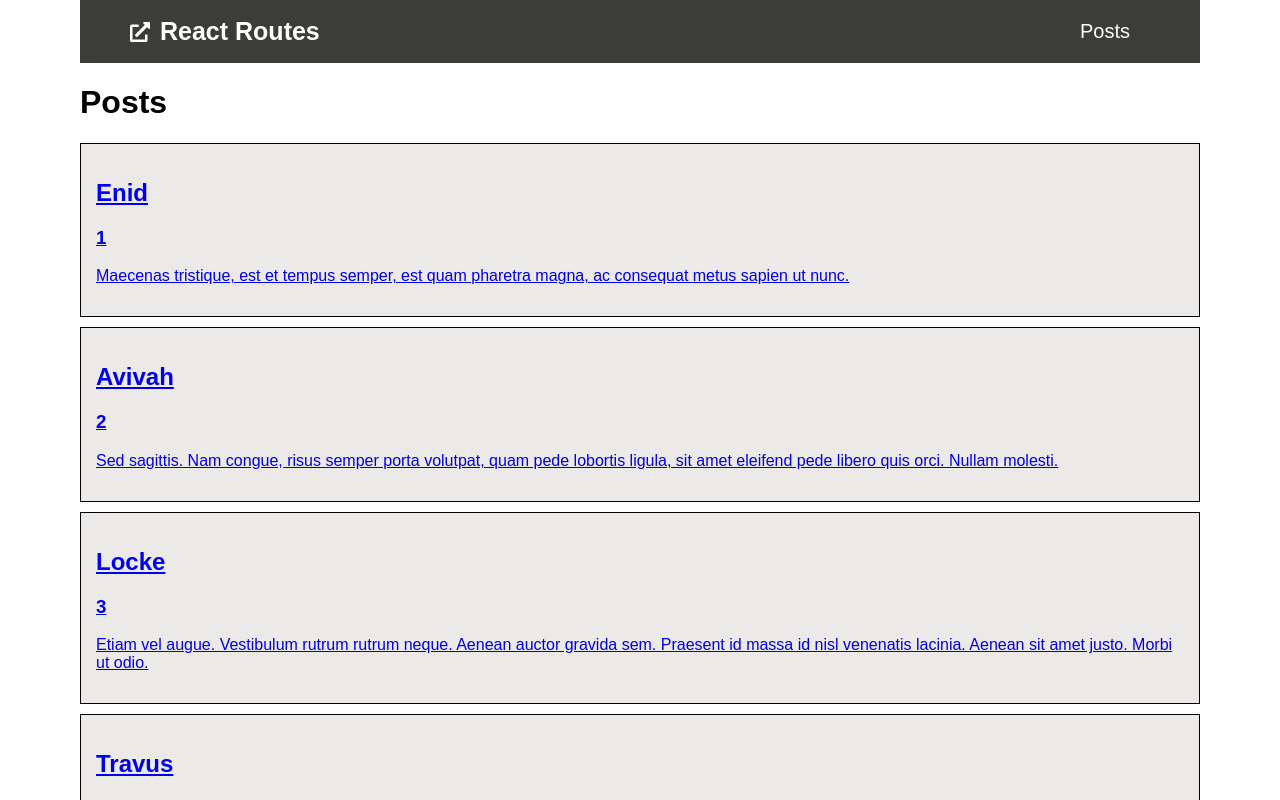
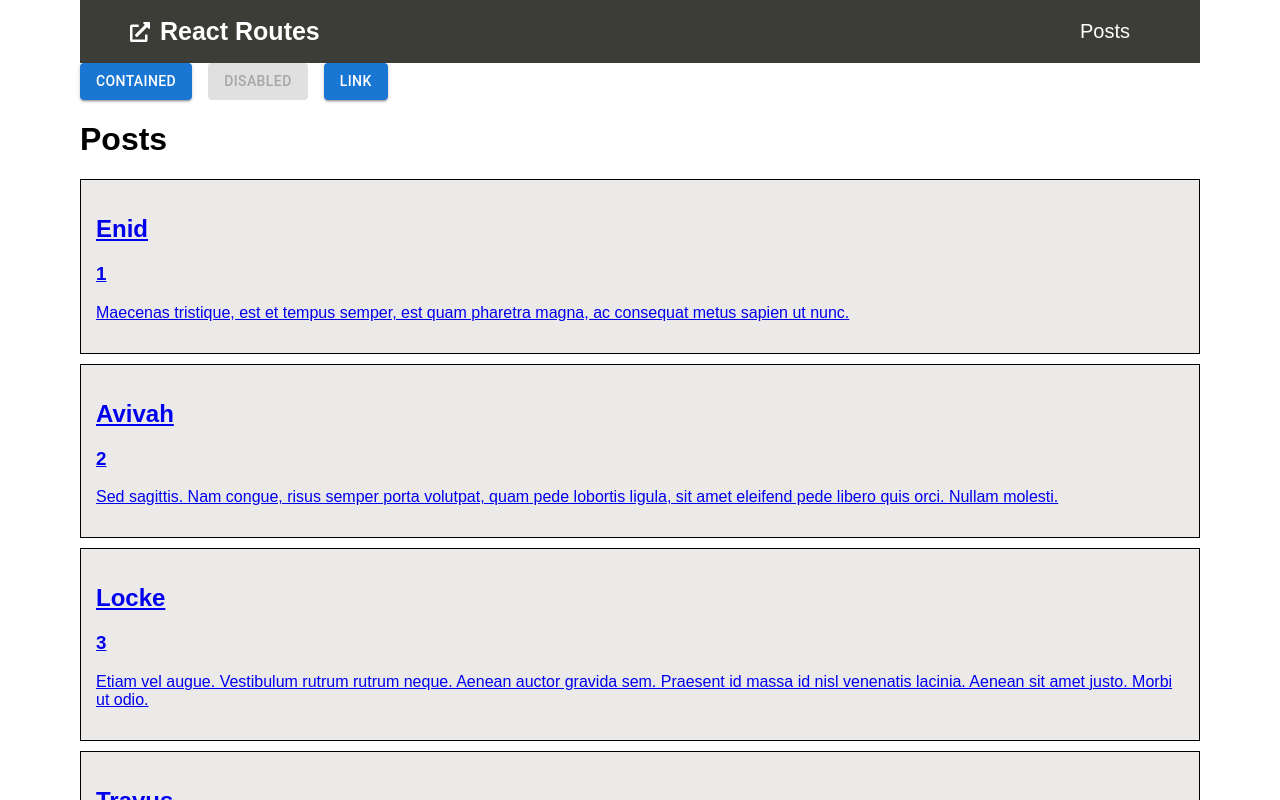
Before and after one commit to his984/tarmeez-react-course, a React (Create React App) app: page /posts in a window 1280 px wide. Shown: the top 800 px of the page. Built offline with nearby package versions, Linux system fonts and the light colour scheme.

Commit message:
Add MUI UI Component Libraries With Example

```diff
--- a/package.json
+++ b/package.json
@@ -3,6 +3,9 @@
   "version": "0.1.0",
   "private": true,
   "dependencies": {
+    "@emotion/react": "^11.13.3",
+    "@emotion/styled": "^11.13.0",
+    "@mui/material": "^6.1.6",
     "@testing-library/jest-dom": "^5.17.0",
     "@testing-library/react": "^13.4.0",
     "@testing-library/user-event": "^13.5.0",
--- a/src/App.js
+++ b/src/App.js
@@ -3,6 +3,7 @@ import Navbar from "./Components/Navbar/Navbar";
 import { Route, Routes } from "react-router-dom";
 import Posts from "./Components/Posts/Posts";
 import PostDetails from "./Components/postDetails/PostDetails";
+import MuButton  from "./MuButton"
 // APP
 function App() {
   return (
@@ -10,6 +11,7 @@ function App() {
       <div className="container">
         {/* Navbar */}
         <Navbar />
+        <MuButton/>
         {/* Routes */}
         <Routes>
           <Route path="/posts" element={<Posts />} />
--- /dev/null
+++ b/src/MuButton.js
@@ -0,0 +1,23 @@
+import Button from "@mui/material/Button";
+import Stack from "@mui/material/Stack";
+
+export default function MuButton() {
+  return (
+    <Stack direction="row" spacing={2}>
+      <Button
+        onClick={() => {
+          alert("Clicked!");
+        }}
+        variant="contained"
+      >
+        Contained
+      </Button>
+      <Button variant="contained" disabled>
+        Disabled
+      </Button>
+      <Button variant="contained" href="#contained-buttons">
+        Link
+      </Button>
+    </Stack>
+  );
+}
```
Also changed, not shown: 1 other file (tests, documents, lock files or other folders).
